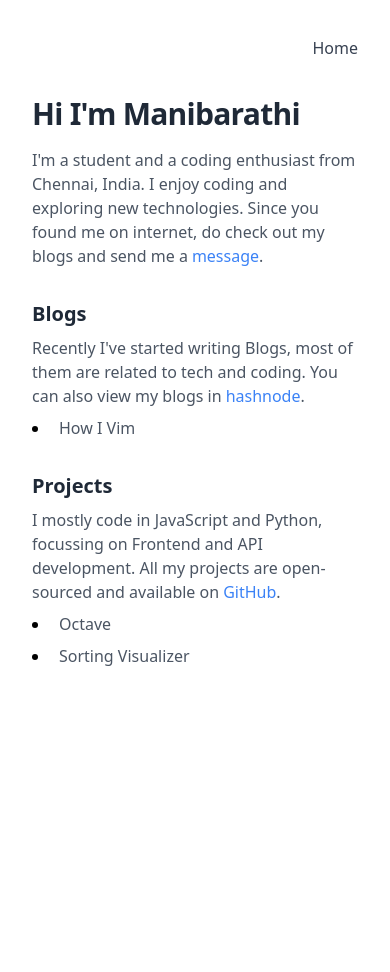
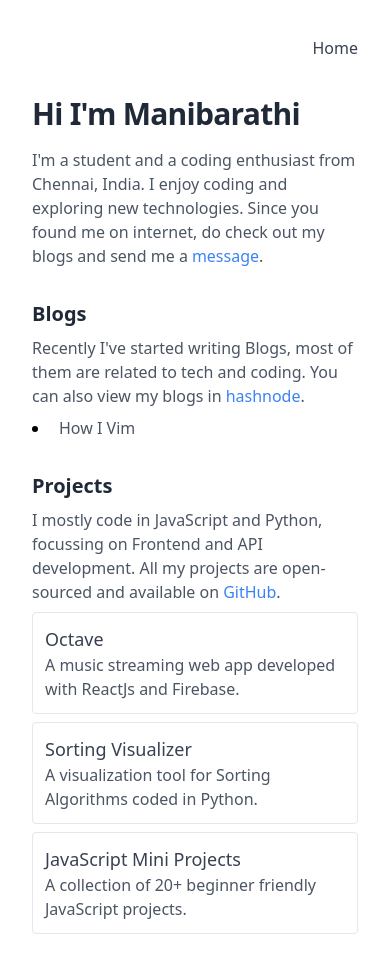
Before and after one commit to mani-barathi/manibarathi.xyz, a Next.js app: page / in a window 390 px wide. Shown: the top 972 px of the page. Before the commit the page ends 844 px from the top, so only its background shows below. Built offline with nearby package versions, Linux system fonts and the light colour scheme; what @tailwindcss/typography would draw is missing.

Commit message:
breakpoint adjustments && redesigned projectcard

```diff
--- a/components/ProjectCard.js
+++ b/components/ProjectCard.js
@@ -3,15 +3,14 @@ import CustomLink from "./common/CustomLink";
 
 function ProjectCard({ project }) {
   return (
-    <li className="mt-2 mb-2">
-      <CustomLink
-        href={project.link || project.github}
-        isNoramlATag={true}
-        className="p-1 text-gray-600 font-medium hover:text-gray-700"
-      >
-        {project.name}
-      </CustomLink>
-    </li>
+    <CustomLink href={project.link || project.github} isNoramlATag={true}>
+      <div className="p-3 my-2 border rounded hover:shadow">
+        <h3 className="text-gray-700 font-medium text-lg sm:text-xl">
+          {project.name}
+        </h3>
+        <p className="text-gray-600">{project.description}</p>
+      </div>
+    </CustomLink>
   );
 }
 
--- a/data/projects.json
+++ b/data/projects.json
@@ -3,12 +3,21 @@
     "name": "Octave",
     "link": "https://octave-music.web.app",
     "github": "https://github.com/mani-barathi/Octave",
-    "description": "A music streaming app web app developed with ReactJs and Firebase."
+    "description": "A music streaming web app developed with ReactJs and Firebase.",
+    "show": true
   },
   {
     "name": "Sorting Visualizer",
     "link": null,
     "github": "https://github.com/mani-barathi/Sorting-Visualizer",
-    "description": "A visualization tool for Sorting Algorithms coded in Python."
+    "description": "A visualization tool for Sorting Algorithms coded in Python.",
+    "show": true
+  },
+  {
+    "name": "JavaScript Mini Projects",
+    "link": "https://mani-barathi.github.io/Javascript_MiniProjects/",
+    "github": "https://github.com/mani-barathi/Javascript_MiniProjects",
+    "description": "A collection of 20+ beginner friendly JavaScript projects.",
+    "show": true
   }
 ]
--- a/pages/index.js
+++ b/pages/index.js
@@ -11,7 +11,7 @@ export default function Home({ blogPosts }) {
   return (
     <PageContainer>
       <div>
-        <h1 className="font-bold text-gray-800 text-3xl md:text-5xl tracking-tight mb-4">
+        <h1 className="font-bold text-gray-800 text-3xl sm:text-5xl tracking-tight mb-4">
           Hi I'm Manibarathi
         </h1>
         <h3 className="mt-4 mb-4 text-gray-600 font-medium">
@@ -29,7 +29,7 @@ export default function Home({ blogPosts }) {
       </div>
 
       <div className="mt-8">
-        <h1 className="text-gray-800 text-xl font-bold md:text-3xl">Blogs</h1>
+        <h1 className="text-gray-800 text-xl font-bold sm:text-3xl">Blogs</h1>
         <p className="mt-2 mb-2 text-gray-600 ">
           Recently I've started writing Blogs, most of them are related to tech
           and coding. You can also view my blogs in
@@ -48,10 +48,10 @@ export default function Home({ blogPosts }) {
       </div>
 
       <div className="mt-8">
-        <h1 className="text-gray-800 text-xl font-bold md:text-3xl">
+        <h1 className="text-gray-800 text-xl font-bold sm:text-3xl">
           Projects
         </h1>
-        <p className="mt-2 mb-2 text-gray-600 ">
+        <p className="mt-2 text-gray-600 ">
           I mostly code in JavaScript and Python, focussing on Frontend and API
           development. All my projects are open-sourced and available on
           <CustomLink
@@ -63,9 +63,11 @@ export default function Home({ blogPosts }) {
           </CustomLink>
           .
         </p>
-        {projects.map((p) => (
-          <ProjectCard key={p.name} project={p} />
-        ))}
+        {projects
+          .filter((p) => p.show)
+          .map((p) => (
+            <ProjectCard key={p.name} project={p} />
+          ))}
       </div>
     </PageContainer>
   );
```
